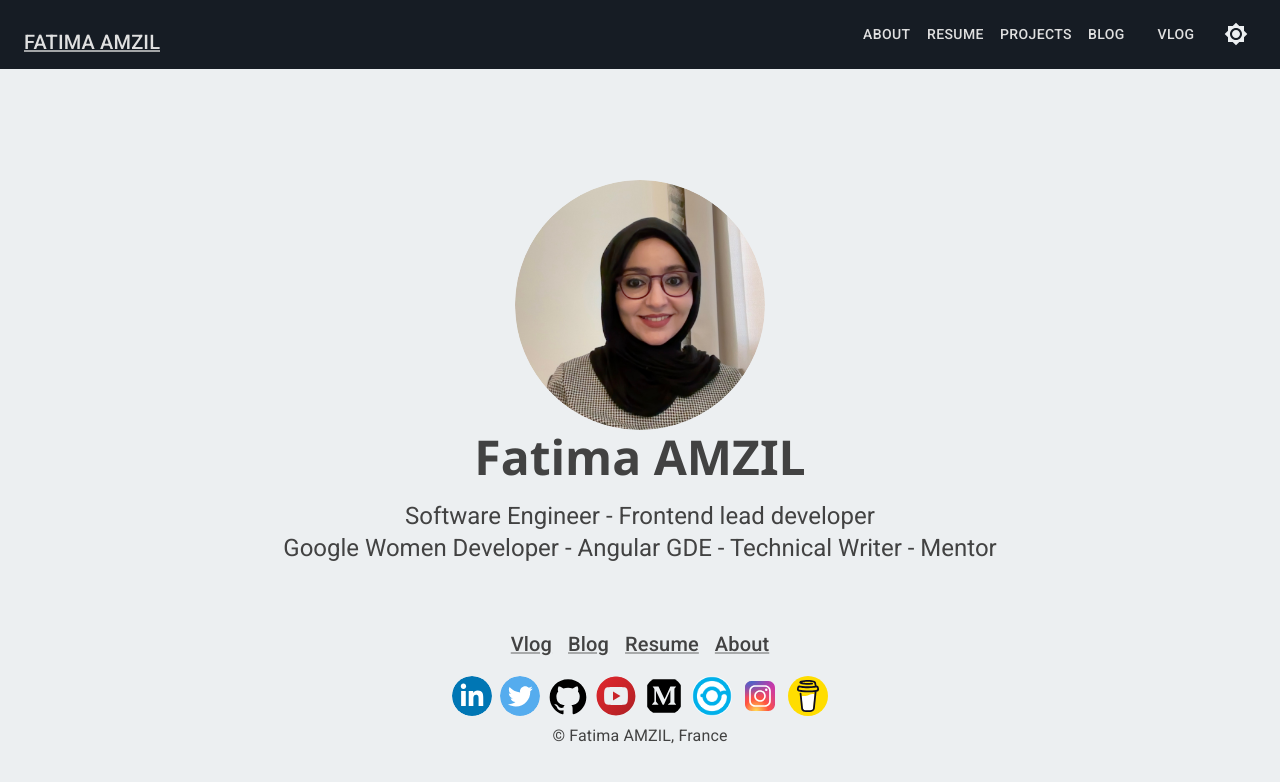
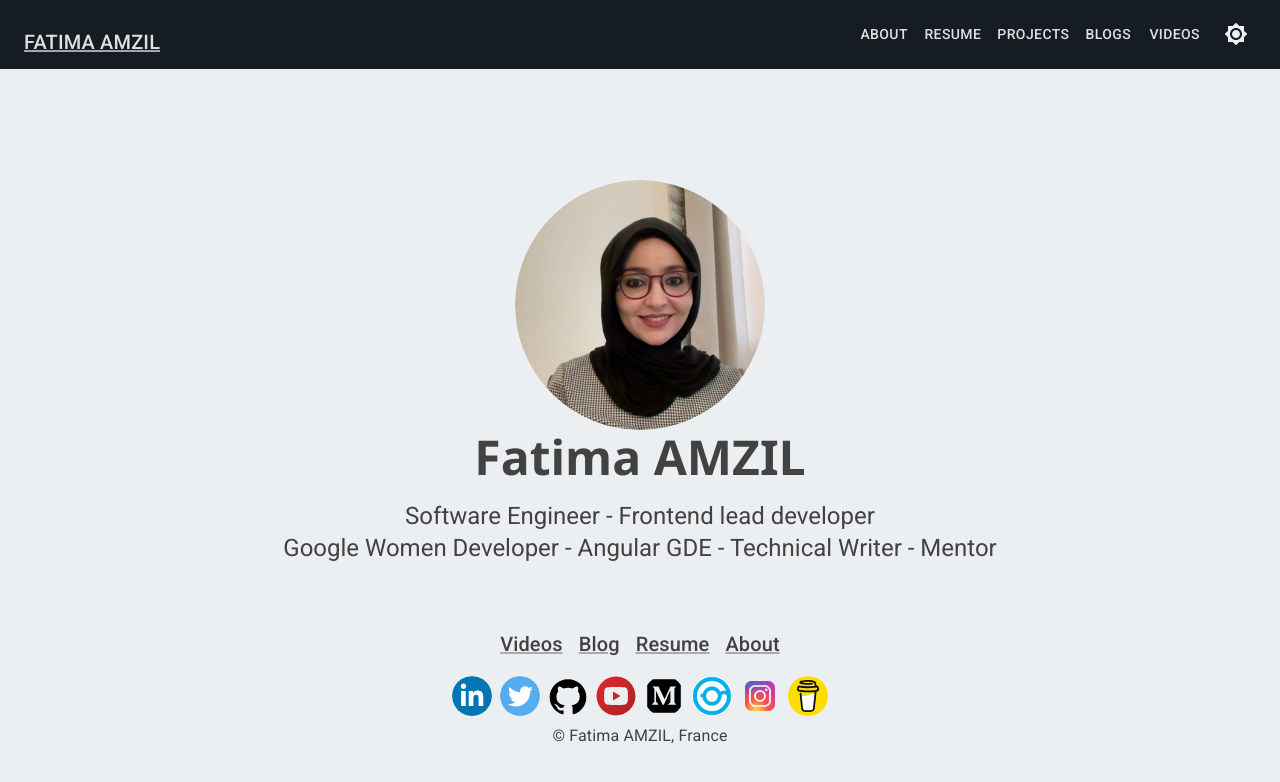
Before and after one commit to famzila/official-website, a React (Create React App) app: page / in a window 1280 px wide. Shown: the top 782 px of the page. Built offline with nearby package versions, Linux system fonts and the light colour scheme.

Commit message:
Correct vlog to videos

```diff
--- a/src/components/AppBar.jsx
+++ b/src/components/AppBar.jsx
@@ -14,8 +14,8 @@ import Brightness7Icon from "@mui/icons-material/Brightness7";
 import { Link } from "@mui/material";
 
 const pages = [
-  { label: "Vlog", link: process.env.REACT_APP_SM_YOUTUBE },
-  { label: "Blog", link: "/blog" },
+  { label: "Videos", link: process.env.REACT_APP_SM_YOUTUBE },
+  { label: "Blogs", link: "/blog" },
   { label: "Projects", link: "/projects" },
   { label: "Resume", link: "/resume" },
   { label: "About", link: "/about" },
--- a/src/components/Footer.jsx
+++ b/src/components/Footer.jsx
@@ -3,7 +3,7 @@ import { Grid, Link, Typography } from "@mui/material";
 import SocialMedia from "./SocialMedia";
 
 const pages = [
-  { label: "Vlog", link: process.env.REACT_APP_SM_YOUTUBE },
+  { label: "Videos", link: process.env.REACT_APP_SM_YOUTUBE },
   { label: "Blog", link: "/blog" },
   { label: "Resume", link: "/resume" },
   { label: "About", link: "/about" },
```
Also changed, not shown: 1 other file (tests, documents, lock files or other folders).
